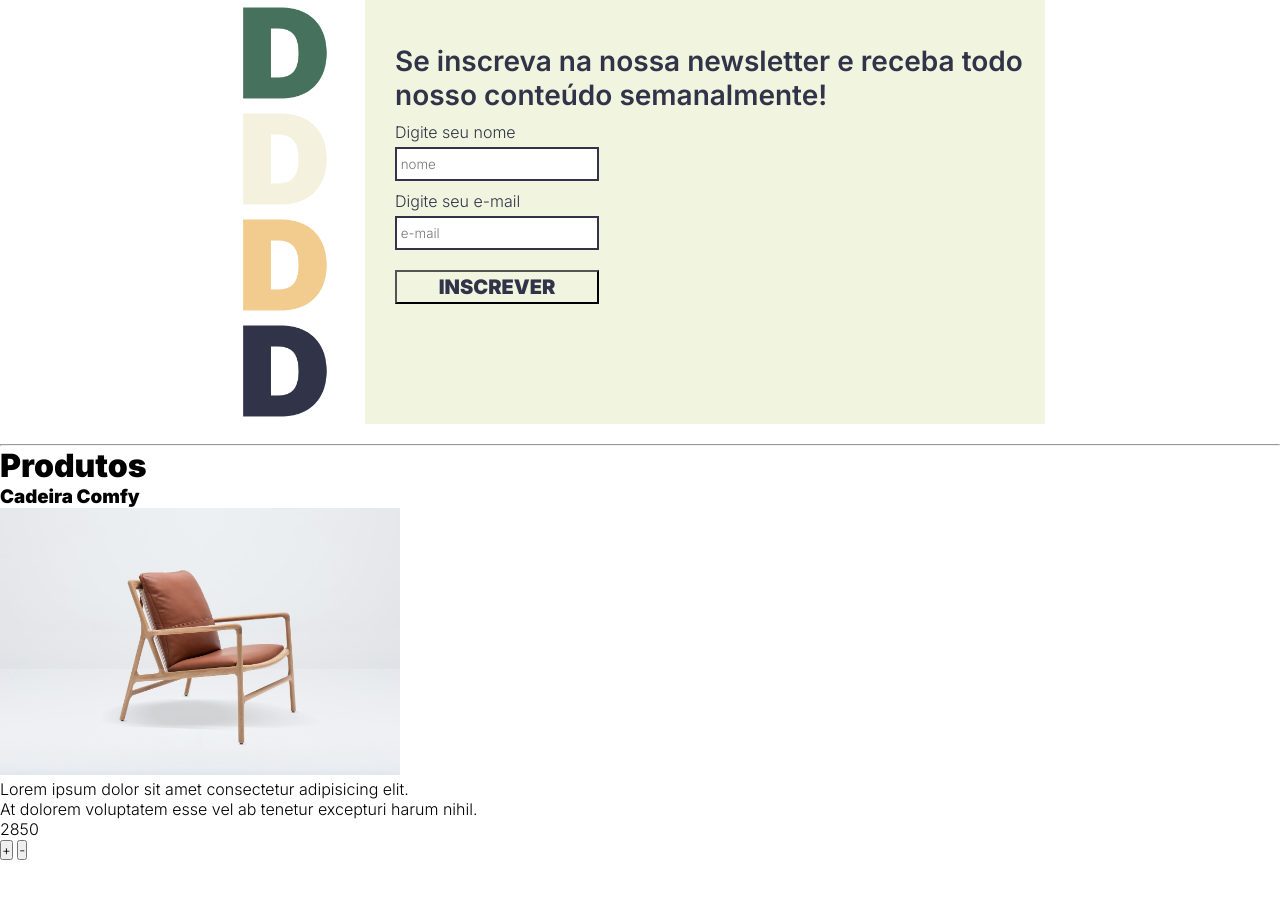
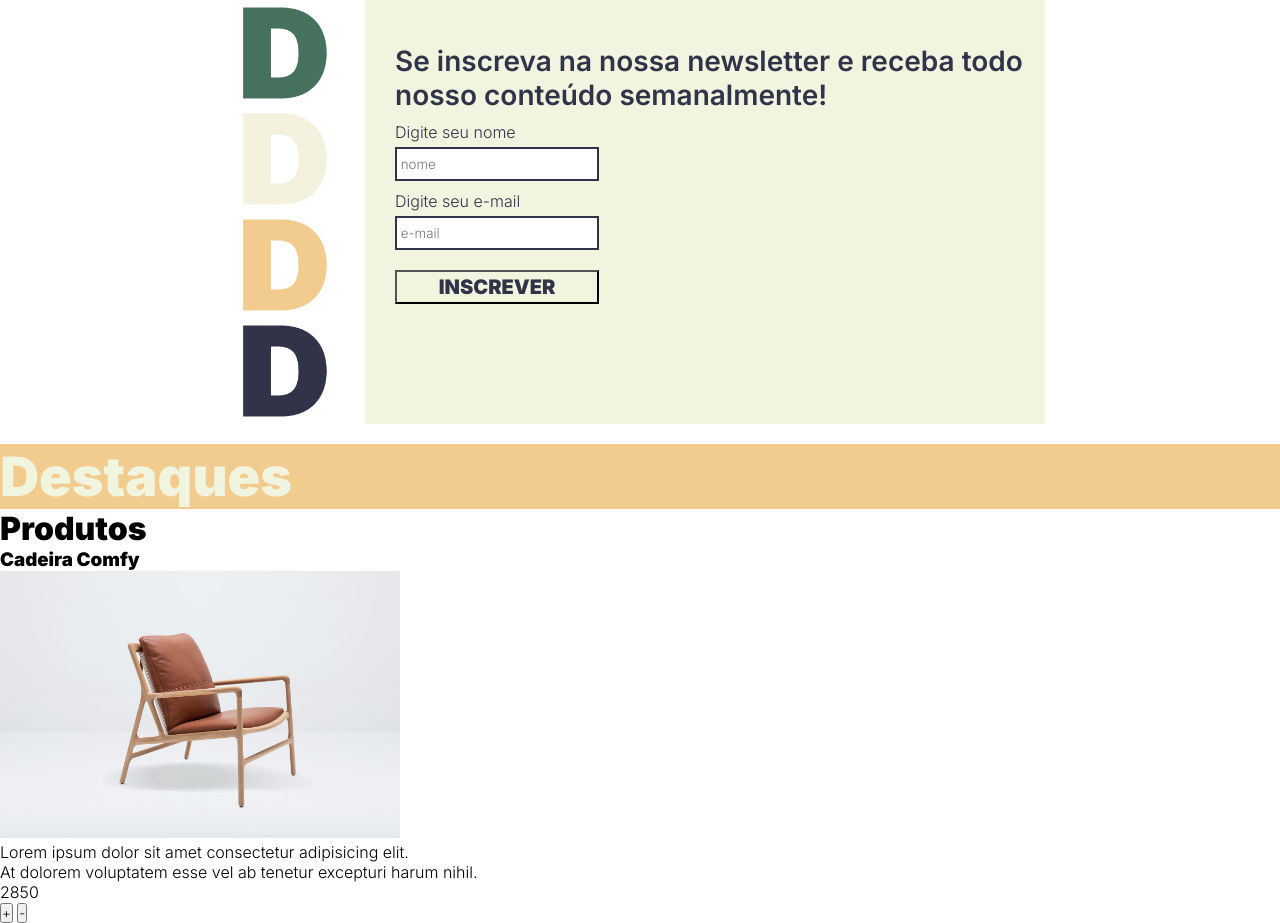
Before and after one commit to ArthurBBotelho/projeto-final-javascript, a plain HTML site: page index.html in a window 1280 px wide. Shown: the part 1106-2029 px from the top of the page. Before the commit the page ends 1966 px from the top, so only its background shows below. Drawn offline with Linux system fonts and the light colour scheme.

Commit message:
create destaques

```diff
--- a/index.html
+++ b/index.html
@@ -65,7 +65,13 @@
                 </div>
             </div>
     </section>
-    <hr>
+
+    <div id="destaquesSeparação">
+        <span class="destaquesNome">Destaques</span>
+
+    </div>
+
+
     <main id="produtos">
         <h1>Produtos</h1>
         <div>
--- a/style.css
+++ b/style.css
@@ -97,7 +97,7 @@ header {
     flex-flow: column wrap;
 }
 
-.descubra .titulo{
+.descubra .titulo {
     font-size: 32px;
     font-weight: 900;
 }
@@ -130,7 +130,7 @@ header {
     border-radius: 50px;
 }
 
-.compreAgora a{
+.compreAgora a {
     color: var(--text-color);
 }
 
@@ -207,3 +207,13 @@ header {
 #bottonNewsLetter:active {
     background-color: var(--secundary-color)
 }
+
+/* -------------------------------------------------------DESTAQUES */
+
+#destaquesSeparação {
+    background-color: var(--quarter-color);
+    height: 150%;
+    font-size: 54px;
+    font-weight: 900;
+    color: var(--primary-color);
+}
```
